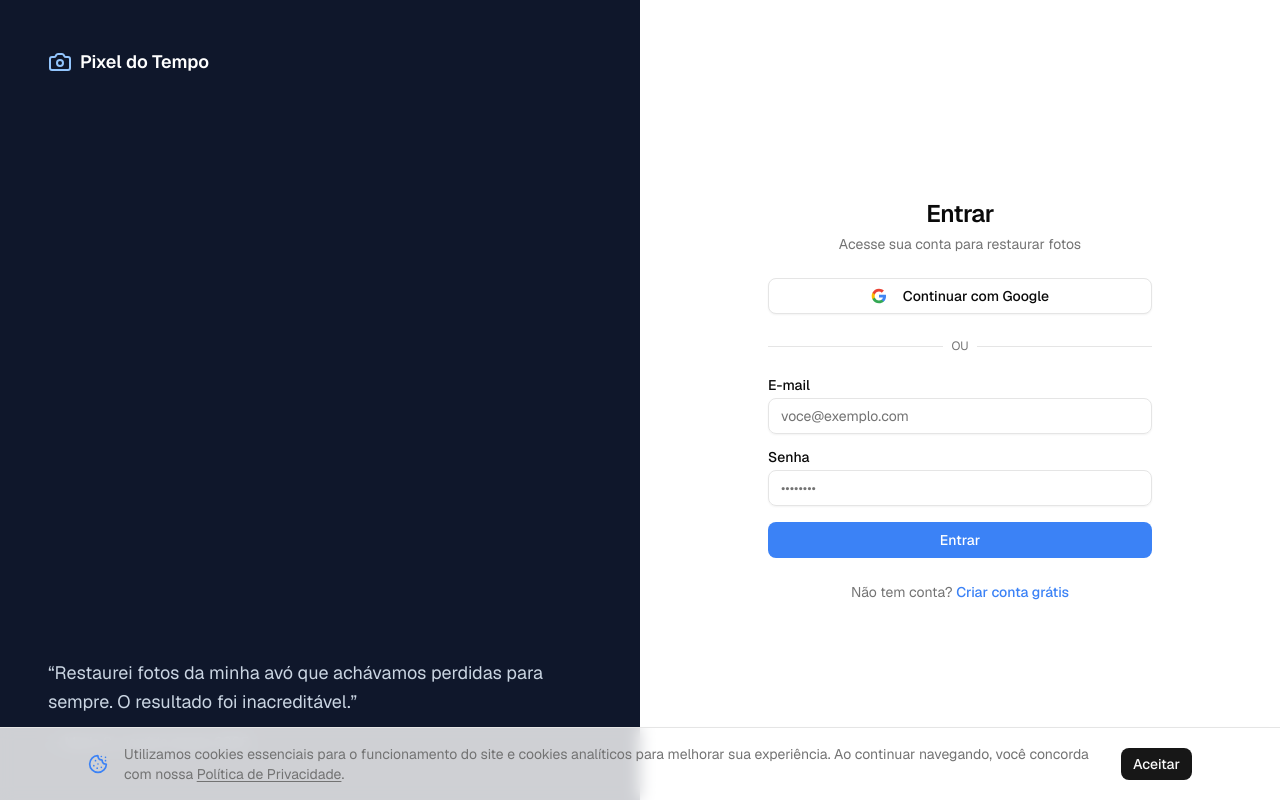
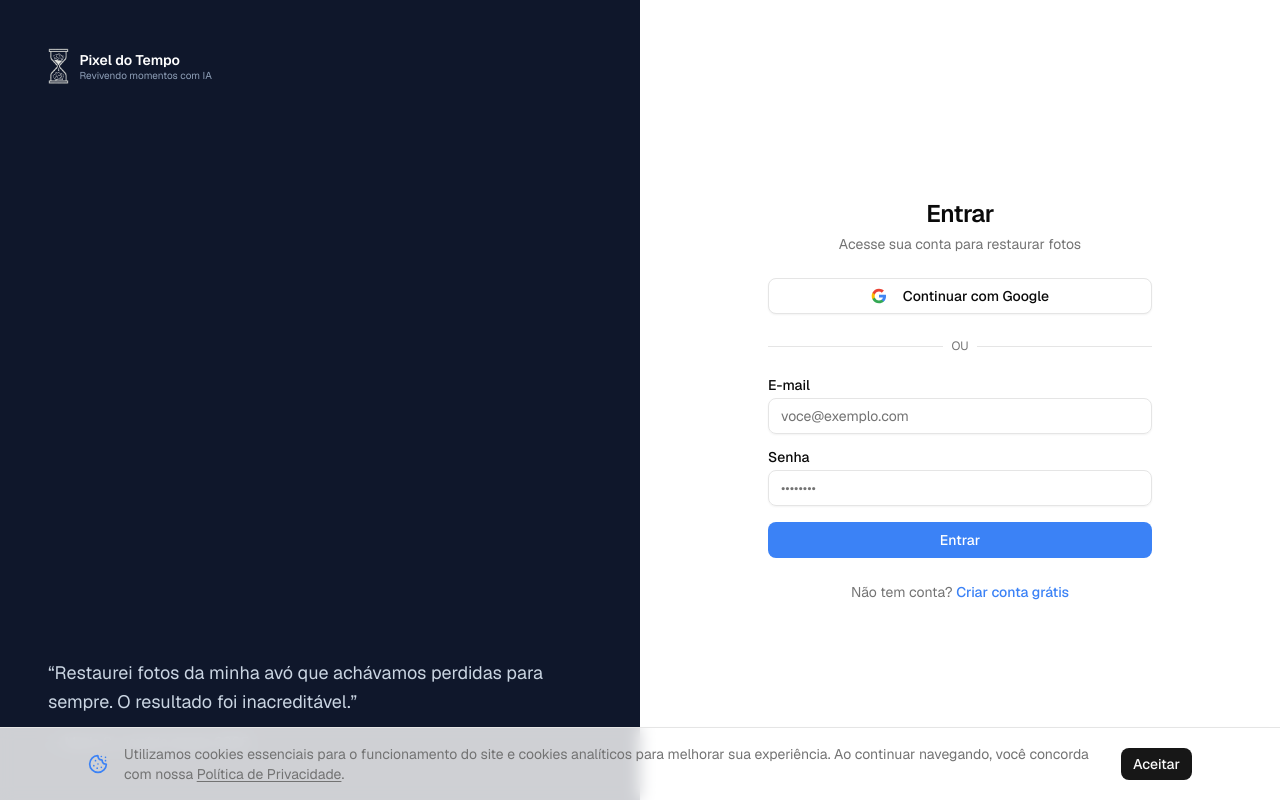
Before and after one commit to pedroforadori/pixel-do-tempo, a Next.js app: page /auth/login in a window 1280 px wide. Built offline with nearby package versions, Linux system fonts and the light colour scheme; no server answers.

Commit message:
feat(auth): replace Camera icon with logo image in auth pages

```diff
--- a/src/app/auth/login/page.tsx
+++ b/src/app/auth/login/page.tsx
@@ -3,16 +3,19 @@ export const dynamic = "force-dynamic";
 import { Suspense } from "react";
 import Link from "next/link";
 import { SignInForm } from "@/components/auth/SignInForm";
-import { Camera } from "lucide-react";
 
 export default function LoginPage() {
   return (
     <div className="min-h-screen flex">
       {/* Left panel — branding */}
       <div className="hidden lg:flex lg:w-1/2 bg-slate-900 flex-col justify-between p-12">
-        <Link href="/" className="flex items-center gap-2">
-          <Camera className="h-6 w-6 text-brand" />
-          <span className="text-white font-semibold text-lg">Pixel do Tempo</span>
+        <Link href="/" className="flex items-center gap-2.5">
+          {/* eslint-disable-next-line @next/next/no-img-element */}
+          <img src="/logo-dark.png" alt="" className="h-9 w-auto" />
+          <div className="flex flex-col leading-tight">
+            <span className="text-white font-semibold text-sm">Pixel do Tempo</span>
+            <span className="text-slate-400 text-[10px]">Revivendo momentos com IA</span>
+          </div>
         </Link>
         <div>
           <blockquote className="text-slate-300 text-lg leading-relaxed">
--- a/src/app/auth/signup/page.tsx
+++ b/src/app/auth/signup/page.tsx
@@ -2,15 +2,18 @@ export const dynamic = "force-dynamic";
 
 import Link from "next/link";
 import { SignUpForm } from "@/components/auth/SignUpForm";
-import { Camera } from "lucide-react";
 
 export default function SignUpPage() {
   return (
     <div className="min-h-screen flex">
       <div className="hidden lg:flex lg:w-1/2 bg-slate-900 flex-col justify-between p-12">
-        <Link href="/" className="flex items-center gap-2">
-          <Camera className="h-6 w-6 text-brand" />
-          <span className="text-white font-semibold text-lg">Pixel do Tempo</span>
+        <Link href="/" className="flex items-center gap-2.5">
+          {/* eslint-disable-next-line @next/next/no-img-element */}
+          <img src="/logo-dark.png" alt="" className="h-9 w-auto" />
+          <div className="flex flex-col leading-tight">
+            <span className="text-white font-semibold text-sm">Pixel do Tempo</span>
+            <span className="text-slate-400 text-[10px]">Revivendo momentos com IA</span>
+          </div>
         </Link>
         <div className="space-y-4">
           <p className="text-slate-300 text-xl font-medium">
```
